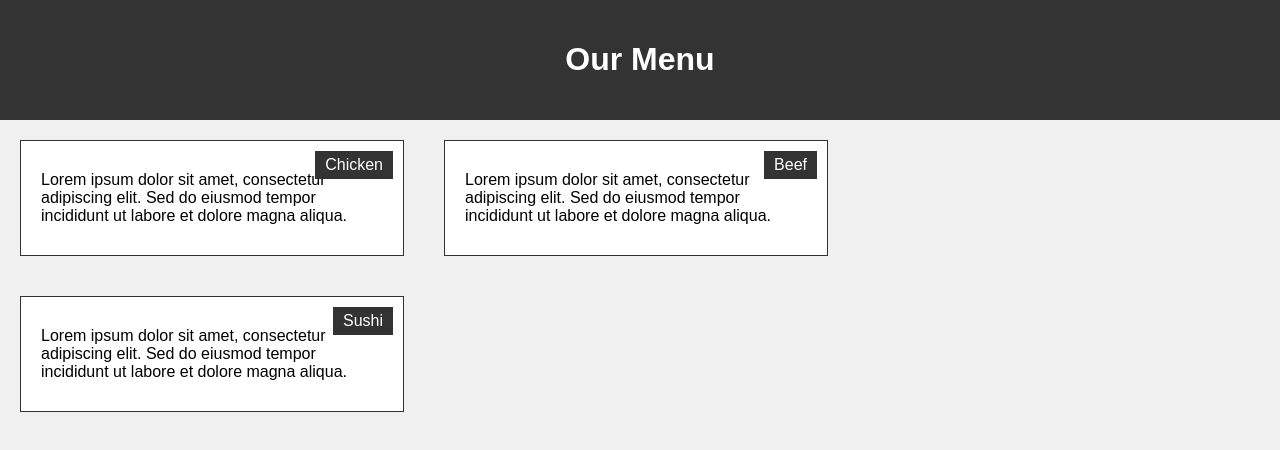
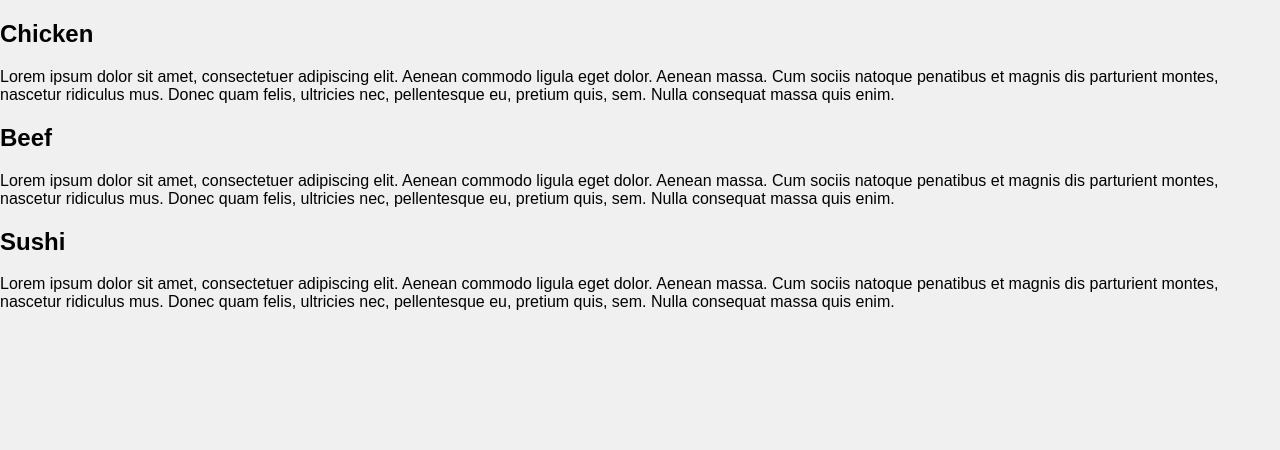
Before and after one commit to SAMUEE10/courseratarea.github.io, a plain HTML site: page index.html in a window 1280 px wide. Drawn offline with Linux system fonts and the light colour scheme.

Commit message:
Actualizar index.html

```diff
--- a/index.html
+++ b/index.html
@@ -4,26 +4,22 @@
     <meta charset="UTF-8">
     <meta name="viewport" content="width=device-width, initial-scale=1.0">
     <link rel="stylesheet" href="style.css">
-    <title>Our Menu</title>
+    <title>Restaurant Menu</title>
 </head>
 <body>
-    <header>
-        <h1>Our Menu</h1>
-    </header>
+    <div class="menu">
+        <h2>Chicken</h2>
+        <p>Lorem ipsum dolor sit amet, consectetuer adipiscing elit. Aenean commodo ligula eget dolor. Aenean massa. Cum sociis natoque penatibus et magnis dis parturient montes, nascetur ridiculus mus. Donec quam felis, ultricies nec, pellentesque eu, pretium quis, sem. Nulla consequat massa quis enim.</p>
+    </div>
 
-    <section class="menu-item">
-        <div class="section-title">Chicken</div>
-        <p>Lorem ipsum dolor sit amet, consectetur adipiscing elit. Sed do eiusmod tempor incididunt ut labore et dolore magna aliqua.</p>
-    </section>
+    <div class="menu">
+        <h2>Beef</h2>
+        <p>Lorem ipsum dolor sit amet, consectetuer adipiscing elit. Aenean commodo ligula eget dolor. Aenean massa. Cum sociis natoque penatibus et magnis dis parturient montes, nascetur ridiculus mus. Donec quam felis, ultricies nec, pellentesque eu, pretium quis, sem. Nulla consequat massa quis enim.</p>
+    </div>
 
-    <section class="menu-item">
-        <div class="section-title">Beef</div>
-        <p>Lorem ipsum dolor sit amet, consectetur adipiscing elit. Sed do eiusmod tempor incididunt ut labore et dolore magna aliqua.</p>
-    </section>
-
-    <section class="menu-item">
-        <div class="section-title">Sushi</div>
-        <p>Lorem ipsum dolor sit amet, consectetur adipiscing elit. Sed do eiusmod tempor incididunt ut labore et dolore magna aliqua.</p>
-    </section>
+    <div class="menu">
+        <h2>Sushi</h2>
+        <p>Lorem ipsum dolor sit amet, consectetuer adipiscing elit. Aenean commodo ligula eget dolor. Aenean massa. Cum sociis natoque penatibus et magnis dis parturient montes, nascetur ridiculus mus. Donec quam felis, ultricies nec, pellentesque eu, pretium quis, sem. Nulla consequat massa quis enim.</p>
+    </div>
 </body>
 </html>
```
